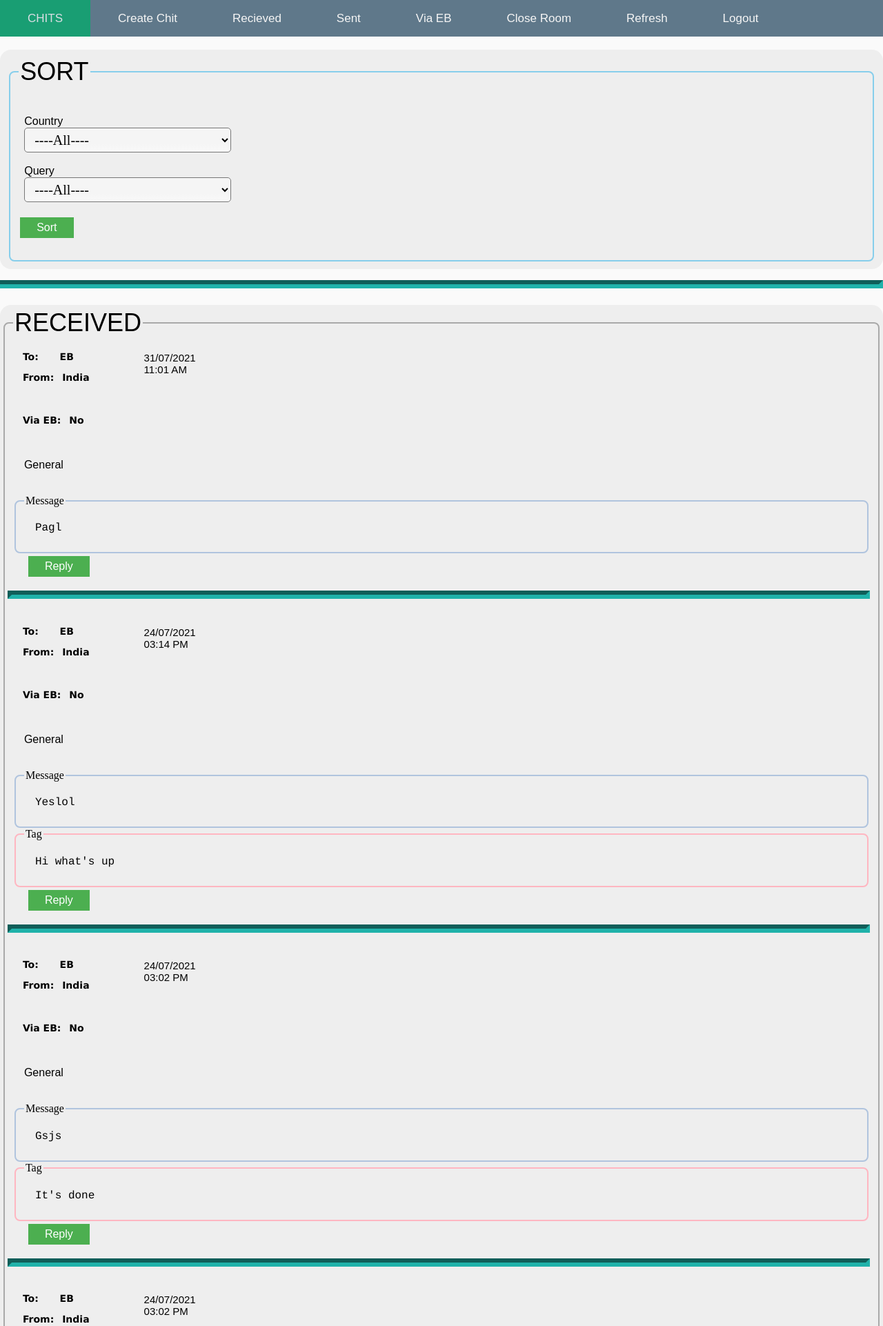
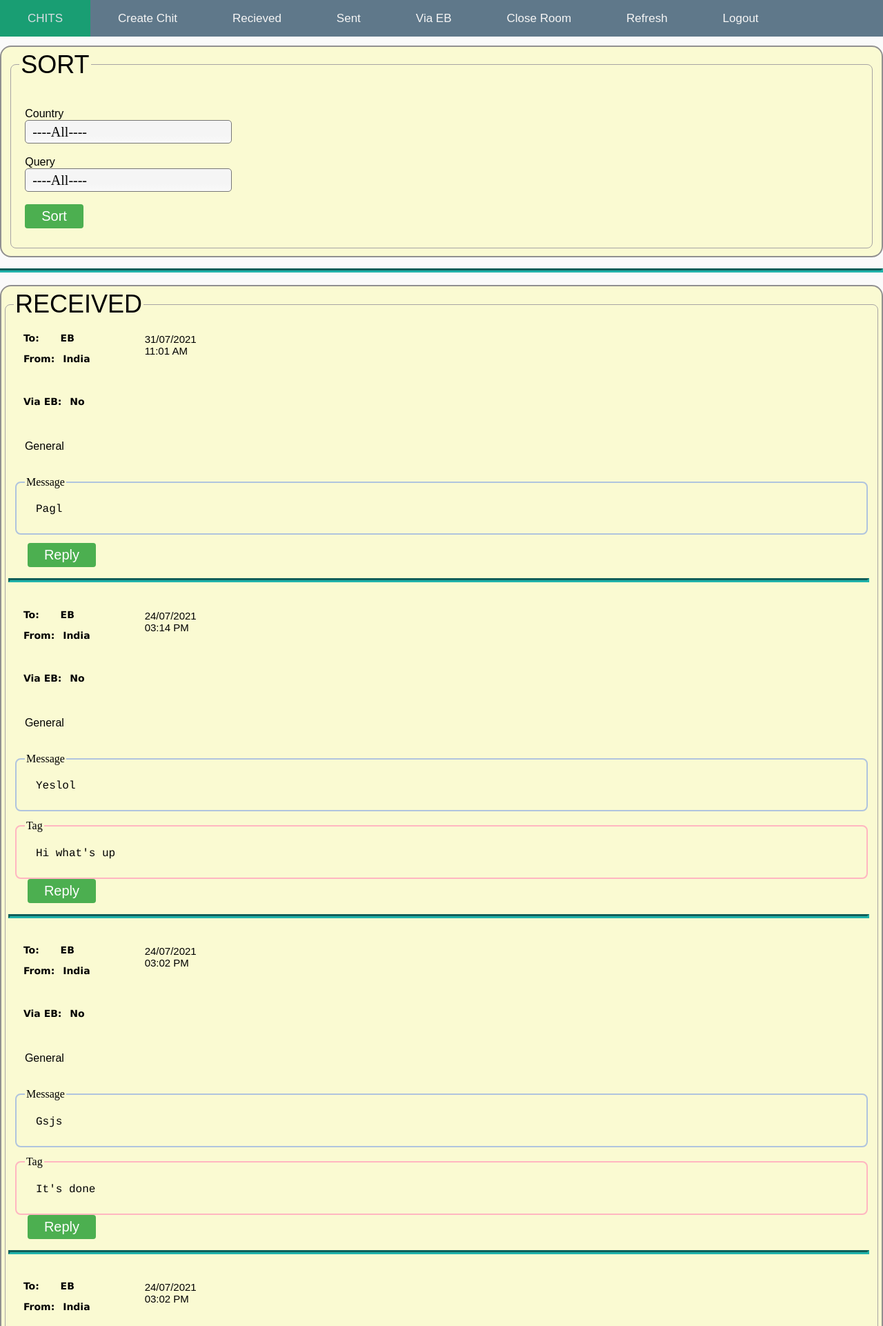
Before and after one commit to sajji18/MUN-Chits-Flask, a Flask app: page /confi in a window 1280 px wide. Shown: the top 1922 px of the page at 69% size. Run offline with Flask 2, Linux system fonts and the light colour scheme; a user stored in the database is signed in; data comes from the database, SQL or seed files in the repository; both versions use the stored data as it was after the commit.

Commit message:
Frontend Changes

```diff
--- a/code/static/confi_st.css
+++ b/code/static/confi_st.css
@@ -27,9 +27,9 @@ select::after {
 }
 
 select {
-  // A reset of styles, including removing the default dropdown arrow
+  /* // A reset of styles, including removing the default dropdown arrow */
   appearance: none;
-  // Additional resets for further consistency
+  /* // Additional resets for further consistency */
   background-color: transparent;
   border: none;
   padding: 0 1em 0 0;
@@ -66,6 +66,7 @@ select::-ms-expand {
   grid-template-areas: "select";
   align-items: center;
   position: relative;
+  transition: border-color 0.2s ease, background-color 0.2s ease, color 0.2s ease;
 }
 .select::after {
   content: "";
@@ -217,13 +218,13 @@ p {
 .button {
   background-color: #4CAF50; /* Green */
   border: none;
+  border-radius: 0.25rem;
   color: white;
   padding: 6px 24px;
   text-align: center;
   text-decoration: none;
   display: inline-block;
-  font-size: 16px;
-  margin: 4px 2px;
+  font-size: 20px;
   cursor: pointer;
   -webkit-transition-duration: 0.4s; /* Safari */
   transition-duration: 0.4s;
@@ -253,19 +254,21 @@ h3 {
 
 .fieldset1
 {
-    border:2px solid skyblue;
+    margin-top: -0.5%;
+    border:1.25px solid rgb(167, 164, 164);
     -moz-border-radius:8px;
     -webkit-border-radius:8px;
     border-radius:8px;
 }
 
 .content-section{
-  background-color: #eee;
+  background-color: lightgoldenrodyellow;
+  border: 2px solid rgb(145, 144, 144);
   border-radius: 1em;
   word-wrap: break-word;
   padding: 0.7em;
   text-align: left;
-
+  margin-top: -0.5%;
 }
 
 
@@ -323,7 +326,7 @@ h3 {
 
 .fieldset5
 {
-    border:2px solid darkgrey;
+    border:1.25px solid rgb(167, 164, 164);
     -moz-border-radius:8px;
     -webkit-border-radius:8px;
     border-radius:8px;
@@ -360,7 +363,7 @@ h3 {
     -moz-border-radius:8px;
     -webkit-border-radius:8px;
     border-radius:8px;
-
+    margin-bottom: 12px;
 
 
 
@@ -374,7 +377,7 @@ hr {
   margin-left: -0.5em;
   margin-right: 0em;
   border-style: inset;
-  border-width: 6px;
+  /* border-width: 6px; */
 }
 
 
--- a/code/templates/confi.html
+++ b/code/templates/confi.html
@@ -13,6 +13,7 @@
 
 <meta name="viewport" content="width=device-width, initial-scale=1">
 <link rel="stylesheet" href="https://cdnjs.cloudflare.com/ajax/libs/font-awesome/4.7.0/css/font-awesome.min.css">
+<link rel="stylesheet" href="https://fonts.googleapis.com/css2?family=Nanum+Myeongjo:wght@400;700">
 
 
 <meta charset="utf-8">
@@ -104,7 +105,7 @@
         <option>{{point_for_chit}}</option>
         {% endfor %}
     </select></div><br>
-    <button type="submit" class="button button2"  >   Sort   </button>
+    <button type="submit" class="button button2" style="margin-left: 8px;" >   Sort   </button>
 
     <br><br>
   </fieldset>
```
Also changed, not shown: code/data_f.db.
